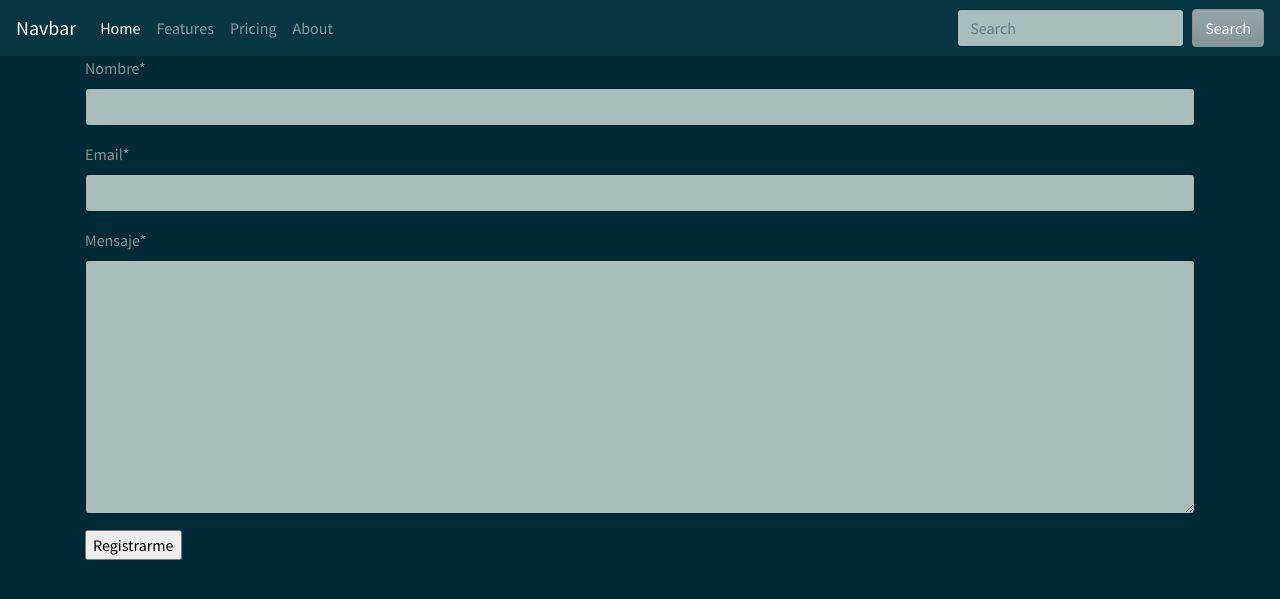
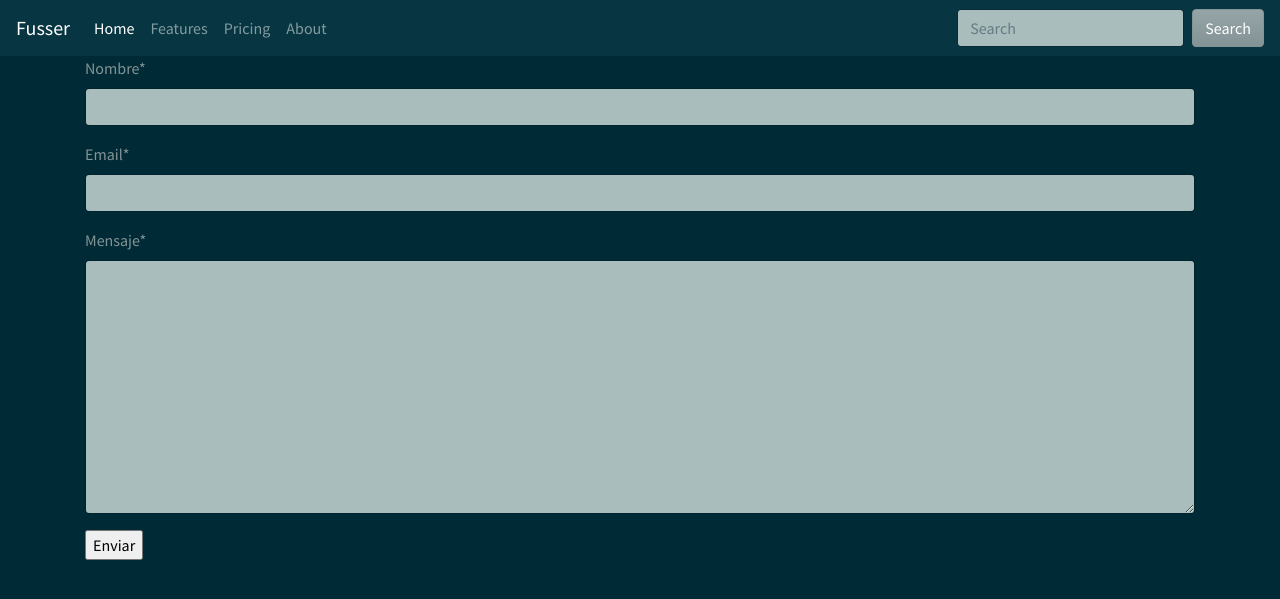
Before and after one commit to jhonierc333/FusserPublic, a Django app: page /contact/ in a window 1280 px wide. Shown: the top 599 px of the page. Run offline with Django 3.2, Linux system fonts and the light colour scheme; some libraries are stand-ins or nearby versions.

Commit message:
cambio registrar por enviar

```diff
--- a/templates/base/navbar.html
+++ b/templates/base/navbar.html
@@ -1,5 +1,5 @@
 <nav class="navbar navbar-expand-lg navbar-dark bg-dark">
-  <a class="navbar-brand" href="#">Navbar</a>
+  <a class="navbar-brand" href="#">Fusser</a>
   <button class="navbar-toggler" type="button" data-toggle="collapse" data-target="#navbarColor02" aria-controls="navbarColor02" aria-expanded="false" aria-label="Toggle navigation">
     <span class="navbar-toggler-icon"></span>
   </button>
--- a/templates/contact.html
+++ b/templates/contact.html
@@ -10,7 +10,7 @@ Base
 {% block content %}
 <form action='' method='post'>{% csrf_token %}
 	{{ form | crispy }}
-	<input type="submit" value="Registrarme">
+	<input type="submit" value="Enviar">
 </form>
 
 {% endblock content %}
```
